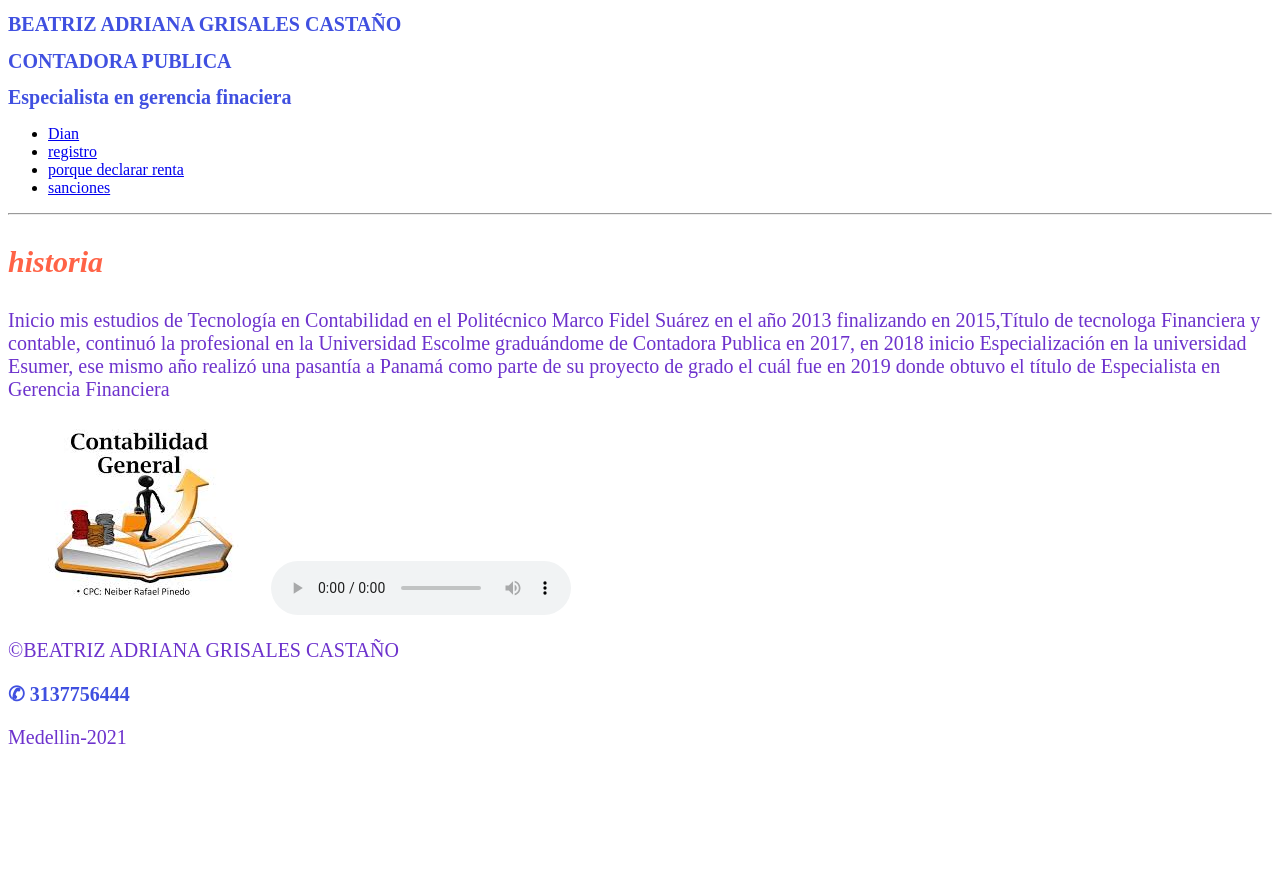
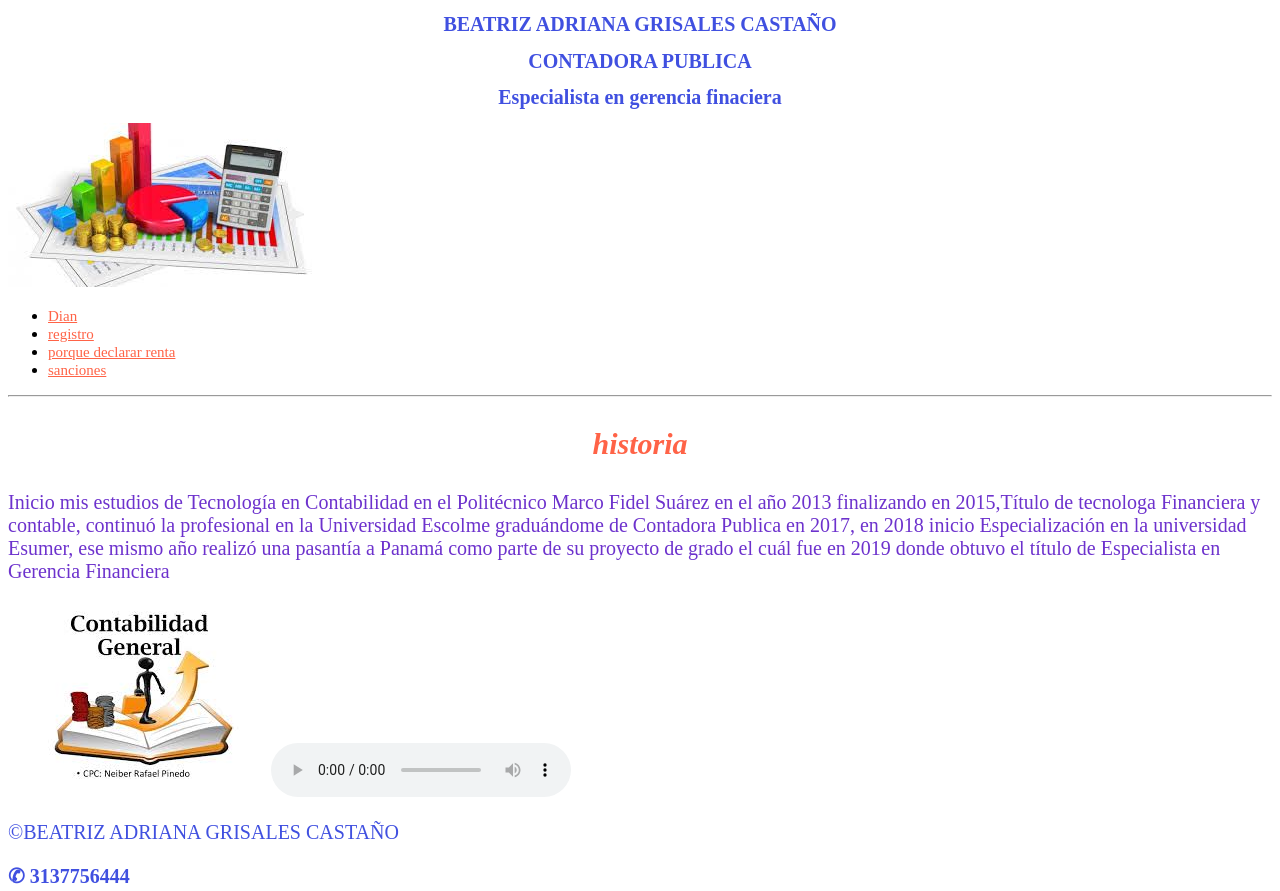
Before and after one commit to alexandergomezosorio/proyectobello2, a plain HTML site: page index.html in a window 1280 px wide. Shown: the top 891 px of the page. Before the commit the page ends 800 px from the top, so only its background shows below. Drawn offline with Linux system fonts and the light colour scheme.

Commit message:
ultimo color y center cambios

```diff
--- a/estilos.css
+++ b/estilos.css
@@ -1,8 +1,14 @@
 p{font-size: 20px;
     color:rgb(109, 50, 205);
 }
-h1{ font-size: 20px;
+h1,h2{ font-size: 20px;
 color: rgb(64, 80, 224);}
 h3{font-size: 30px;
 color: tomato;}
 h3{font-style: oblique;}
+h3{text-align: center;}
+h1{text-align: center;}
+footer p{font-size: 20px;
+color: rgb(64, 80, 224);}
+a{font-size: 15px;
+color: tomato;}
--- a/index.html
+++ b/index.html
@@ -6,13 +6,15 @@
     <meta name="viewport" content="width=device-width, initial-scale=1.0">
     <title>BEATRIZ ADRIANA GRISALES CASTAÑO</title><link rel="stylesheet" href="estilos.css">
         <h1>BEATRIZ ADRIANA GRISALES CASTAÑO</h1>
-        <h1>CONTADORA PUBLICA
+        <h1>CONTADORA PUBLICA</h1>
+        <h1>Especialista en gerencia finaciera</h1>
+            <img src="img/foto1.jpg" alt="foto1">
 
-        </h1>
+
 </head>
 <body>
     <header>
-        <h1>Especialista en gerencia finaciera</h1>
+
             <nav>
                 <ul>
                     <li><a href="https://www.dian.gov.co/" target="_BLANK">Dian</a>
@@ -41,7 +43,7 @@
     <footer>
         <p>&copy;BEATRIZ ADRIANA GRISALES CASTAÑO</p>
 
-        <p><h1>&#9990; 3137756444</h1></p>
+        <p><h2>&#9990; 3137756444</h2></p>
         <p>Medellin-2021</p>
 
     </footer>
```
